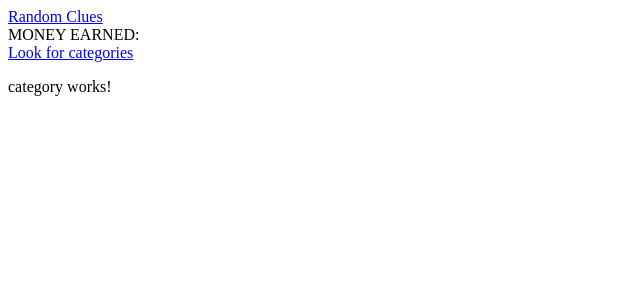
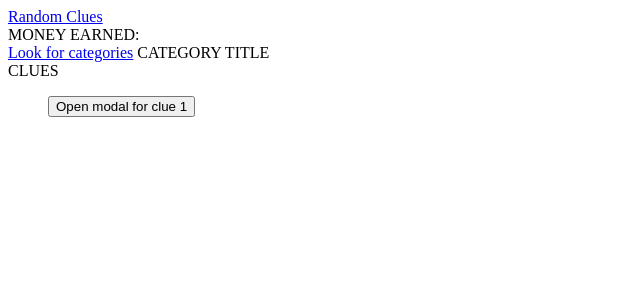
Before and after one commit to jnfrati/jeopardy-app, an Angular app: page /categories/1 in a window 1280 px wide. Shown: the top 300 px of the page, without its empty margins (0-640 px from the left). Built offline with nearby package versions, Linux system fonts and the light colour scheme.

Commit message:
Mock template as guide for categories section

```diff
--- a/src/app/categories-list/categories-list.component.html
+++ b/src/app/categories-list/categories-list.component.html
@@ -1 +1,7 @@
-<p>categories-list works!</p>
+
+
+<ul>
+  <li>
+    <a [routerLink]="'/categories/'+1">Categoria 1</a>
+  </li>
+</ul>
--- a/src/app/category/category.component.html
+++ b/src/app/category/category.component.html
@@ -1 +1,9 @@
-<p>category works!</p>
+
+CATEGORY TITLE
+
+<div>
+  CLUES
+  <ul>
+    <button>Open modal for clue 1</button>
+  </ul>
+</div>
```
